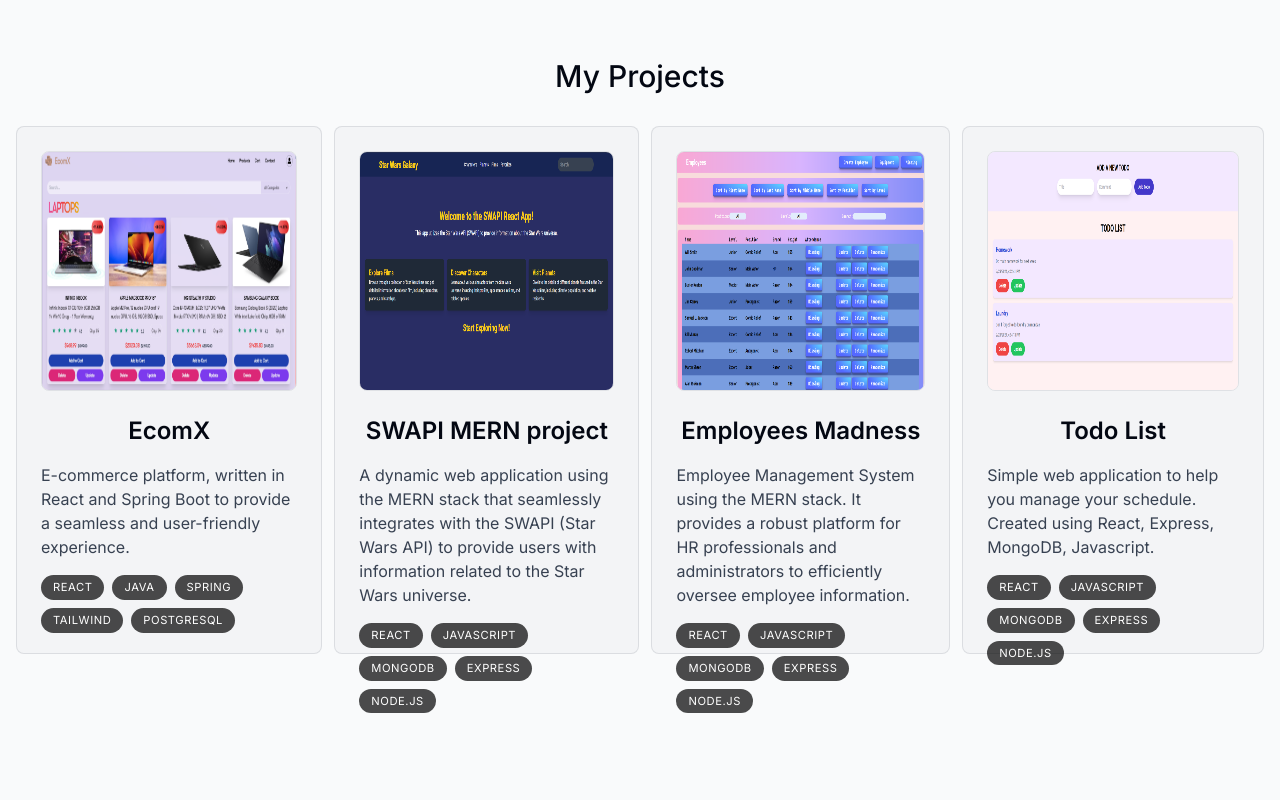
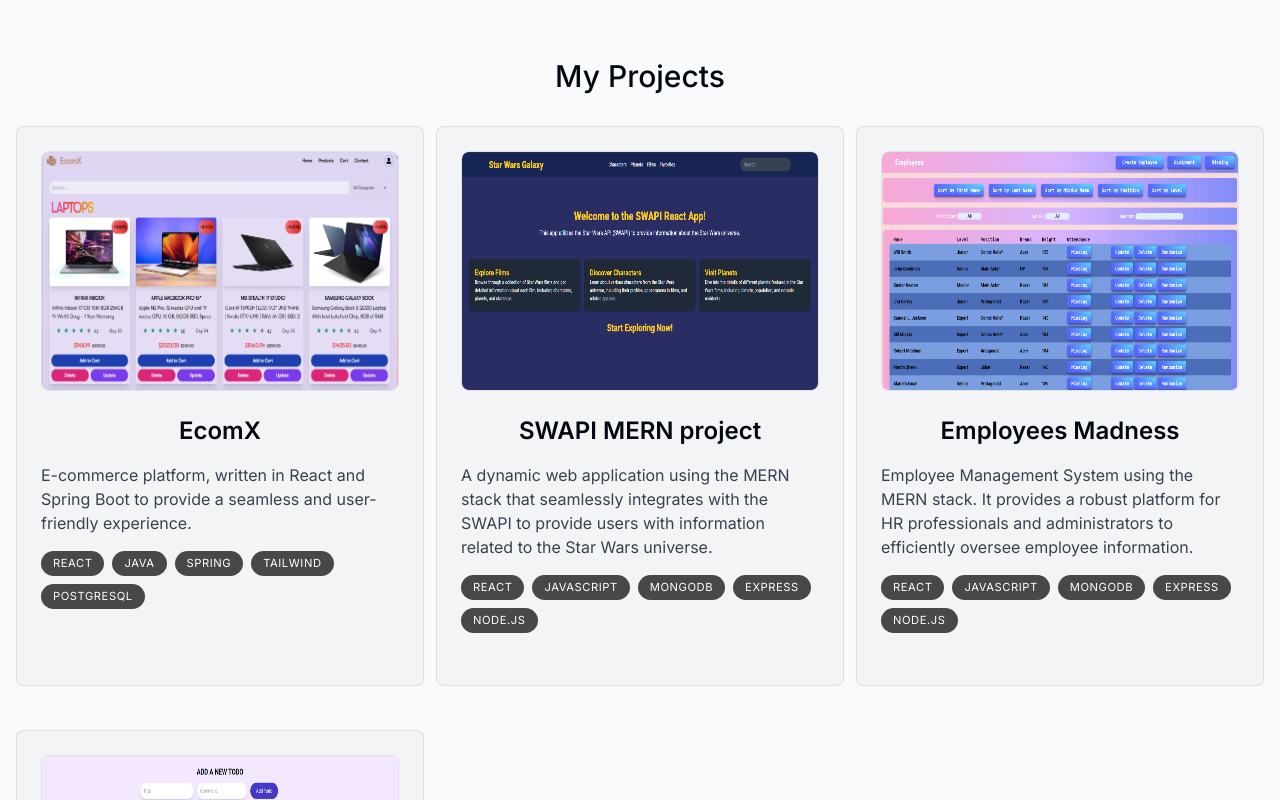
Before and after one commit to florinbighiu/portofolio, a Next.js app: page / in a window 1280 px wide. Shown: the part 1580-2380 px from the top of the page. Built offline with nearby package versions, Linux system fonts and the light colour scheme.

Commit message:
Changed projects section layout to use grid instead of flexbox

```diff
--- a/components/project.tsx
+++ b/components/project.tsx
@@ -25,7 +25,7 @@
         opacity: opacityProgess,
       }}
       className="flex flex-col items-center mb-8 last:mb-0">
-      <div className="bg-gray-100 dark:bg-transparent border dark:border-gray-200/10 border-gray-900/10 rounded-lg h-[33rem]">
+      <div className="bg-gray-100 dark:bg-transparent border dark:border-gray-200/10 border-gray-900/10 rounded-lg h-[35rem]">
         <div className="w-full px-6 pt-6">
           <Link href={url}>
             <Image
--- a/components/projects.tsx
+++ b/components/projects.tsx
@@ -12,7 +12,7 @@
   return (
     <section ref={ref} id="projects" className="scroll-mt-28 mb-28">
       <SectionHeading>My projects</SectionHeading>
-            <div className="flex flex-col lg:flex-row gap-3">
+      <div className="grid grid-cols-1 md:grid-cols-2 lg:grid-cols-3 3xl:grid-cols-4 gap-3 justify-center">
         {projectsData.map((project, index) => (
           <React.Fragment key={index}>
             <Project {...project} />
--- a/lib/data.ts
+++ b/lib/data.ts
@@ -38,7 +38,7 @@
   {
     title: "SWAPI MERN project",
     description:
-      "A dynamic web application using the MERN stack that seamlessly integrates with the SWAPI (Star Wars API) to provide users with information related to the Star Wars universe.",
+      "A dynamic web application using the MERN stack that seamlessly integrates with the SWAPI to provide users with information related to the Star Wars universe.",
     tags: ["React", "JavaScript", "MongoDB", "Express", "Node.js"],
     imageUrl: starWarsImg,
     url: "",
```
Lines whose indentation alone changed are shown as unchanged.
